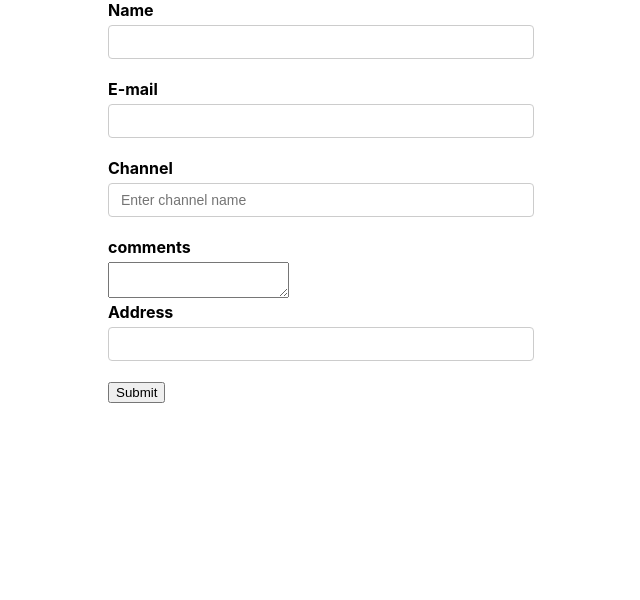
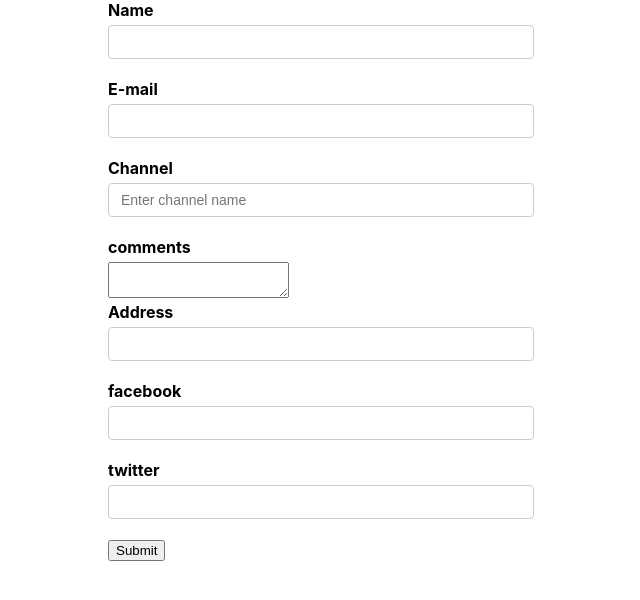
Before and after one commit to rahulak18/React-series, a React (Create React App) app in the folder ReactTutorial/react-formik-demo/: page / in a window 1280 px wide. Shown: the top 600 px of the page, without its empty margins (319-959 px from the left). Built offline with nearby package versions, Linux system fonts and the light colour scheme.

Commit message:
Nested Objects

```diff
--- a/ReactTutorial/react-formik-demo/src/Components/YoutubeForm.js
+++ b/ReactTutorial/react-formik-demo/src/Components/YoutubeForm.js
@@ -15,7 +15,11 @@
         email: '',
         channel: '',
         comments: '',
-        address: ''
+        address: '',
+        social: {
+            facebook: '',
+            twitter: '',
+        }
     };
 
     const onSubmit = values => {
@@ -84,6 +88,19 @@
                     </Field>
                 </div>
 
+
+                <label htmlFor='facebook'>facebook</label>
+                <Field type='text'
+                    id='facebook'
+                    name='social.facebook'
+                />
+
+                <label htmlFor='twitter'>twitter</label>
+                <Field type='text'
+                    id='twitter'
+                    name='social.twitter'
+                />
+
                 <button type='submit'>Submit</button>
             </Form>
         </Formik>
```
